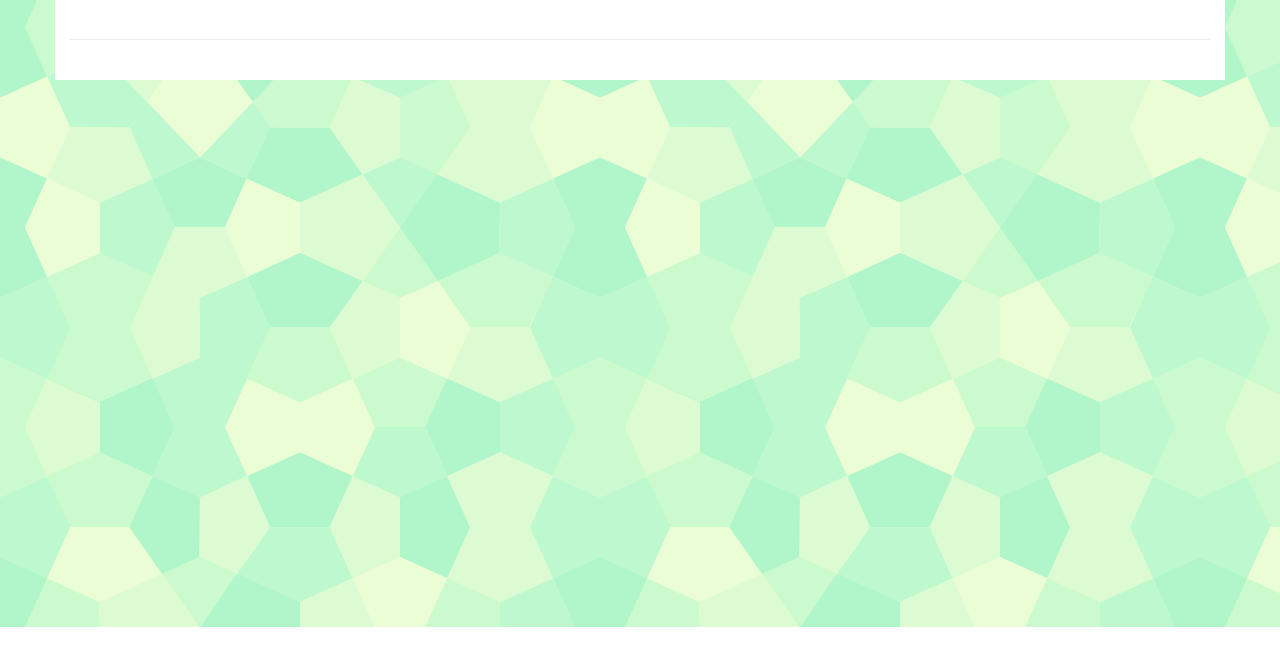
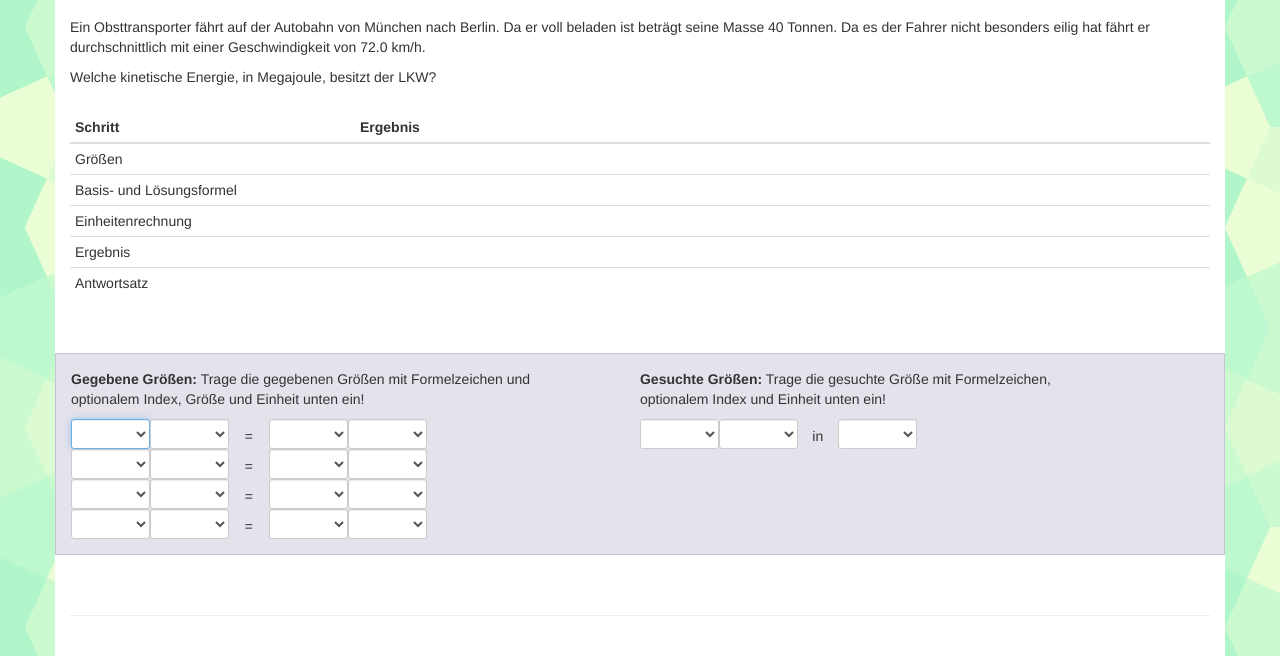
Before and after one commit to nnmm/tpla, a plain HTML site: page main.html in a window 1280 px wide. Shown: the part 173-829 px from the top of the page. Before the commit the page ends 800 px from the top, so only its background shows below. Drawn offline with Linux system fonts and the light colour scheme.

Commit message:
Add shared options for dropdown

```diff
--- a/js/main.js
+++ b/js/main.js
@@ -70,8 +70,8 @@ var controller = (function() {
 
 var model = (function() {
 	'use strict';
-	var my = {};
-
+	var my = {},
+		WRONG_OPTIONS = 5;
 	// is called at the beginning of each subtask
 	my.initSubtask  = function() {
 		// ugly?
@@ -91,12 +91,46 @@ var model = (function() {
 			"title": "Größen",
 			"identifier": "groessen",
 			"type": "dropdown",
-			"optionsGiven": sd.given,
+			"optionsGiven": function() {
+				var options = {"letter": [], "index": [], "value": [], "unit": []};
+				// add correct options
+				for (var i = 0; i < sd.given.length; i++) {
+					for (var p in options) {
+						options[p].push(sd.given[i][p]);
+					};
+				};
+				// add wrong letters and units
+				var wrong = util.shuffle(shared.variables).slice(0, WRONG_OPTIONS);
+				for (var i = 0; i < wrong.length; i++) {
+					for (var p in wrong[0]) {
+						options[p].push(wrong[i][p]);
+					};
+				};
+				// TODO: add wrong indices
+				// add wrong values
+				options.value.push("0", "1");
+				// remove duplicates
+				for (var p in options) {
+					options[p] = util.shuffle(util.unique(options[p]));
+				};
+				return options;
+			},
 			"solutionGiven": sd.given,
 			"optionsUnknown": function() {
-				var correct = { "letter": sd.solution.letter, "index": sd.solution.index, "unit": sd.solution.unit};
-				var wrong = shared.given;
-				return correct;
+				// add correct options
+				var options = {"letter": [sd.solution.letter], "index": [sd.solution.index], "unit": [sd.solution.unit]};
+				// add wrong letters and units
+				var wrong = util.shuffle(shared.variables).slice(0, WRONG_OPTIONS);
+				for (var i = 0; i < wrong.length; i++) {
+					for (var p in wrong[0]) {
+						options[p].push(wrong[i][p]);
+					};
+				};
+				// remove duplicates
+				for (var p in options) {
+					options[p] = util.shuffle(util.unique(options[p]));
+				};
+				return options;
 			},
 			"solutionUnknown": { "letter": sd.solution.letter, "index": sd.solution.index, "unit": sd.solution.unit},
 			"verify": verifyDropdownSelection,
@@ -597,8 +631,8 @@ var util = (function() {
     };
 
     my.generateOptions = function(correct, wrong) {
-    	return util.shuffle([].concat(wrong, correct);
-    }
+    	return util.shuffle([].concat(wrong, correct));
+    };
 
     my.renderFraction = function(data) {
     	var fraction = data;
--- a/js/shared.js
+++ b/js/shared.js
@@ -59,34 +59,34 @@ var shared = {
 		"E² - c²⋅p² = E_o²",
 	],
 	"variables": [
-		{"letter":"TODO", "unit":"s"},
-		{"letter":"TODO", "unit":"min"},
-		{"letter":"TODO", "unit":"h"},
-		{"letter":"TODO", "unit":"g"},
-		{"letter":"TODO", "unit":"kg"},
-		{"letter":"TODO", "unit":"t"},
-		{"letter":"TODO", "unit":"mm"},
-		{"letter":"TODO", "unit":"cm"},
-		{"letter":"TODO", "unit":"m"},
-		{"letter":"TODO", "unit":"km"},
-		{"letter":"TODO", "unit":"N"},
-		{"letter":"TODO", "unit":"kN"},
-		{"letter":"TODO", "unit":"W"},
-		{"letter":"TODO", "unit":"kW"},
-		{"letter":"TODO", "unit":"mW"},
-		{"letter":"TODO", "unit":"J"},
-		{"letter":"TODO", "unit":"kJ"},
-		{"letter":"TODO", "unit":"mJ"},
-		{"letter":"TODO", "unit":"V"},
-		{"letter":"TODO", "unit":"kV"},
-		{"letter":"TODO", "unit":"mV"},
-		{"letter":"TODO", "unit":"A"},
-		{"letter":"TODO", "unit":"kA"},
-		{"letter":"TODO", "unit":"mA"},
-		{"letter":"TODO", "unit":"m/s"},
-		{"letter":"TODO", "unit":"km/h"},
-		{"letter":"TODO", "unit":"Ws"},
-		{"letter":"TODO", "unit":"kWh"},
-		{"letter":"TODO", "unit":"m/s²"},
+		{"letter":"t", "unit":"s"},
+		{"letter":"t", "unit":"min"},
+		{"letter":"t", "unit":"h"},
+		{"letter":"m", "unit":"g"},
+		{"letter":"m", "unit":"kg"},
+		{"letter":"m", "unit":"t"},
+		{"letter":"Δx", "unit":"mm"},
+		{"letter":"Δx", "unit":"cm"},
+		{"letter":"Δx", "unit":"m"},
+		{"letter":"Δx", "unit":"km"},
+		{"letter":"F", "unit":"N"},
+		{"letter":"F", "unit":"kN"},
+		{"letter":"P", "unit":"W"},
+		{"letter":"P", "unit":"kW"},
+		{"letter":"P", "unit":"mW"},
+		{"letter":"W", "unit":"J"},
+		{"letter":"W", "unit":"kJ"},
+		{"letter":"W", "unit":"mJ"},
+		{"letter":"W", "unit":"Ws"},
+		{"letter":"W", "unit":"kWh"},
+		{"letter":"U", "unit":"V"},
+		{"letter":"U", "unit":"kV"},
+		{"letter":"U", "unit":"mV"},
+		{"letter":"I", "unit":"A"},
+		{"letter":"I", "unit":"kA"},
+		{"letter":"I", "unit":"mA"},
+		{"letter":"v", "unit":"m/s"},
+		{"letter":"v", "unit":"km/h"},
+		{"letter":"g", "unit":"m/s²"},
 	],
 };
--- a/main.html
+++ b/main.html
@@ -135,21 +135,22 @@
     <script id="tmpl-groessen" type="x-tmpl-mustache">
       <div class="col-md-5 nopadding">
         <p><strong>Gegebene Größen:</strong> Trage die gegebenen Größen mit Formelzeichen und optionalem Index, Größe und Einheit unten ein!</p>
+        {{#optionsGiven}}
         <div class="row select-row-gegeben form-horizontal">
           <div class="col-xs-2 nopadding">
             <select class="form-control input-sm" name="letter">
               <option></option>
-              {{#optionsGiven}}
-              <option>{{letter}}</option>
-              {{/optionsGiven}}
+              {{#letter}}
+              <option>{{.}}</option>
+              {{/letter}}
             </select>
           </div>
           <div class="col-xs-2 nopadding">
             <select class="form-control input-sm" name="index">
               <option></option>
-              {{#optionsGiven}}
-              <option>{{index}}</option>
-              {{/optionsGiven}}
+              {{#index}}
+              <option>{{.}}</option>
+              {{/index}}
             </select>
           </div>
           <div class="col-xs-1 nopadding">
@@ -158,17 +159,17 @@
           <div class="col-xs-2 nopadding">
             <select class="form-control input-sm" name="value">
               <option></option>
-              {{#optionsGiven}}
-              <option>{{value}}</option>
-              {{/optionsGiven}}
+              {{#value}}
+              <option>{{.}}</option>
+              {{/value}}
             </select>
           </div>
           <div class="col-xs-2 nopadding">
             <select class="form-control input-sm" name="unit">
               <option></option>
-              {{#optionsGiven}}
-              <option>{{unit}}</option>
-              {{/optionsGiven}}
+              {{#unit}}
+              <option>{{.}}</option>
+              {{/unit}}
             </select>
           </div>
           <div class="col-xs-1 nopadding">
@@ -177,25 +178,27 @@
             <p class="form-control-static"><span>&nbsp;</span></p>
           </div>
         </div>
+        {{/optionsGiven}}
       </div>
       <div class="col-md-1 nopadding"></div>
       <div class="col-md-5 nopadding">
         <p><strong>Gesuchte Größen:</strong> Trage die gesuchte Größe mit Formelzeichen, optionalem Index und Einheit unten ein!</p>
+        {{#optionsUnknown}}
         <div class="select-row-gesucht form-horizontal">
           <div class="col-xs-2 nopadding">
             <select class="form-control input-sm" name="letter">
               <option></option>
-              {{#optionsUnknown}}
-              <option>{{letter}}</option>
-              {{/optionsUnknown}}
+              {{#letter}}
+              <option>{{.}}</option>
+              {{/letter}}
             </select>
           </div>
           <div class="col-xs-2 nopadding">
             <select class="form-control input-sm" name="index">
               <option></option>
-              {{#optionsUnknown}}
-              <option>{{index}}</option>
-              {{/optionsUnknown}}
+              {{#index}}
+              <option>{{.}}</option>
+              {{/index}}
             </select>
           </div>
           <div class="col-xs-1 nopadding">
@@ -204,9 +207,9 @@
           <div class="col-xs-2 nopadding">
             <select class="form-control input-sm" name="unit">
               <option></option>
-              {{#optionsUnknown}}
-              <option>{{unit}}</option>
-              {{/optionsUnknown}}
+              {{#unit}}
+              <option>{{.}}</option>
+              {{/unit}}
             </select>
           </div>
           <div class="col-xs-1 nopadding">
@@ -215,6 +218,7 @@
             <p class="form-control-static"><span>&nbsp;</span></p>
           </div>
         </div>
+        {{/optionsUnknown}}
       </div>
       <div class="col-md-1 nopadding"></div>
     </script>
```
